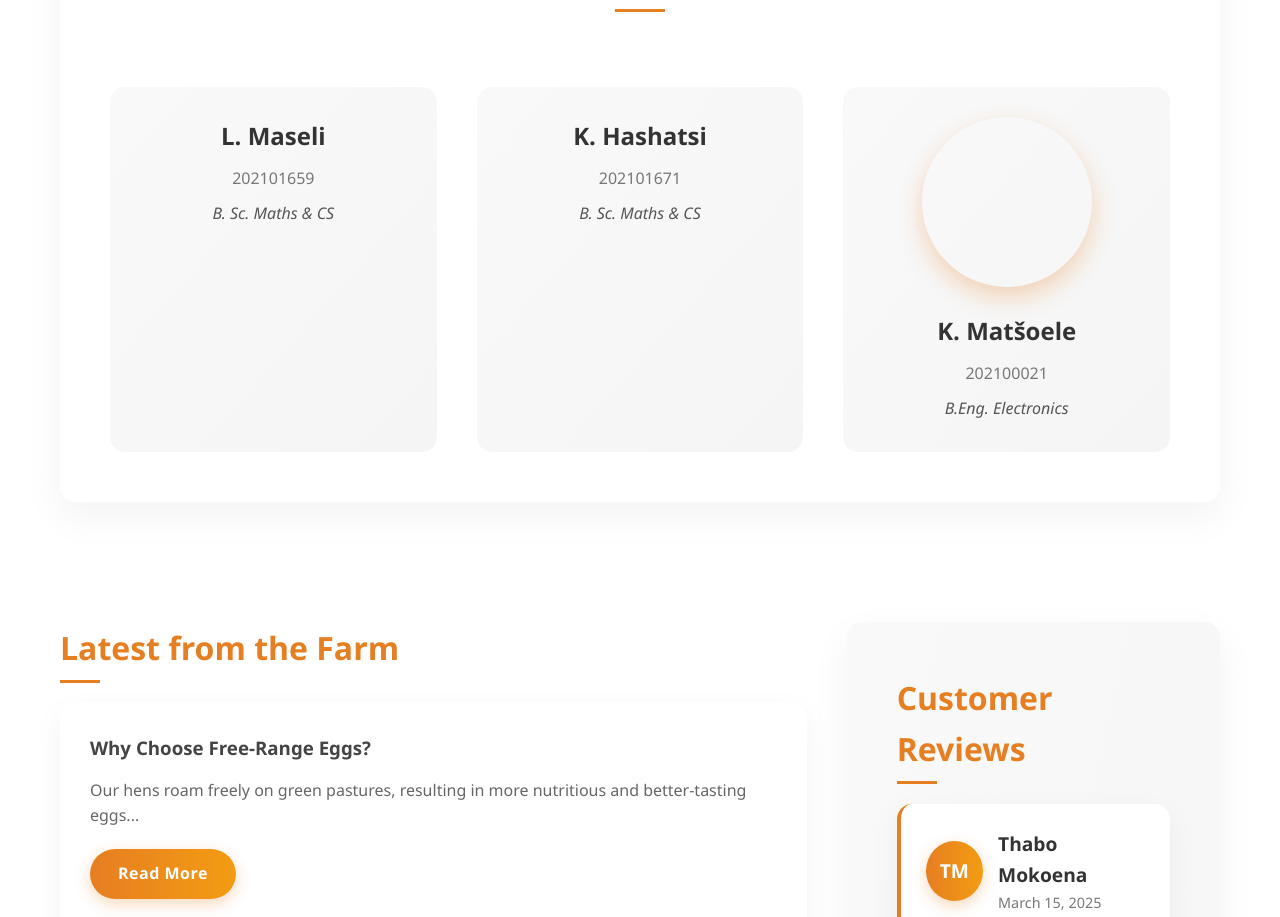
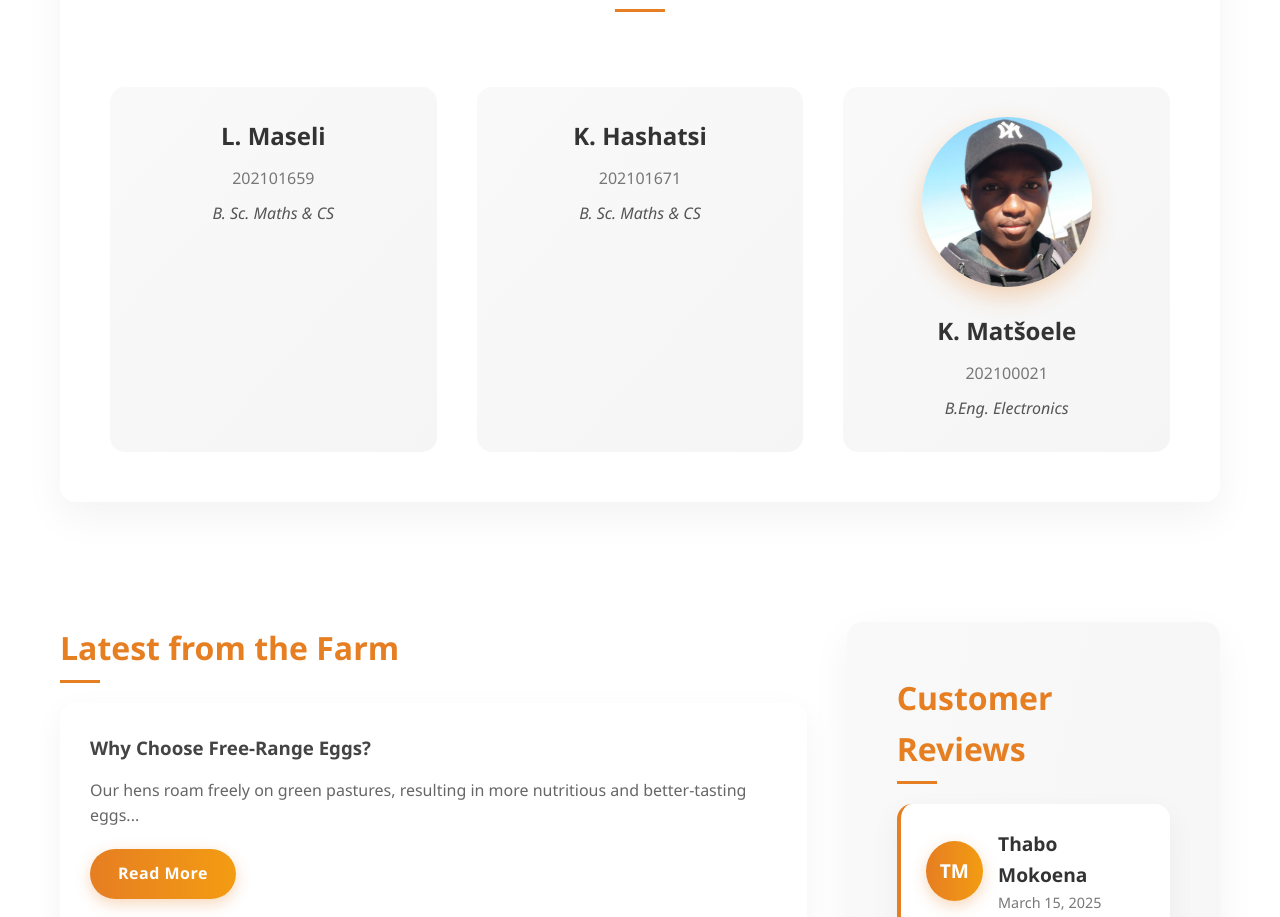
Before and after one commit to Lite30/FarmFresh-Poultry, a plain HTML site: page index.html in a window 1280 px wide. Shown: the part 1796-2713 px from the top of the page. Drawn offline with Linux system fonts and the light colour scheme.

Commit message:
Update index.html

```diff
--- a/index.html
+++ b/index.html
@@ -677,7 +677,7 @@ nav a.active:before {
     margin: 0 auto 25px;
     overflow: hidden;
     background: linear-gradient(to right, #e67e22, #f39c12);
-    background-image: url('images/profile.jpg'); /* path to your image */
+    background-image: url('assets/images/rob.jpg'); /* path to your image */
     background-size: cover;
     background-position: center;
     display: flex;
```
